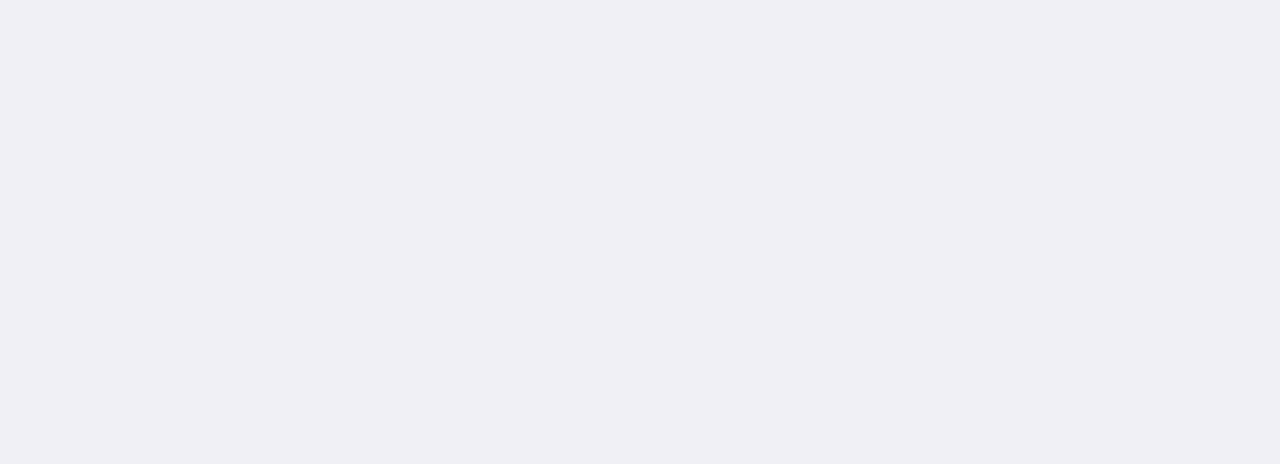
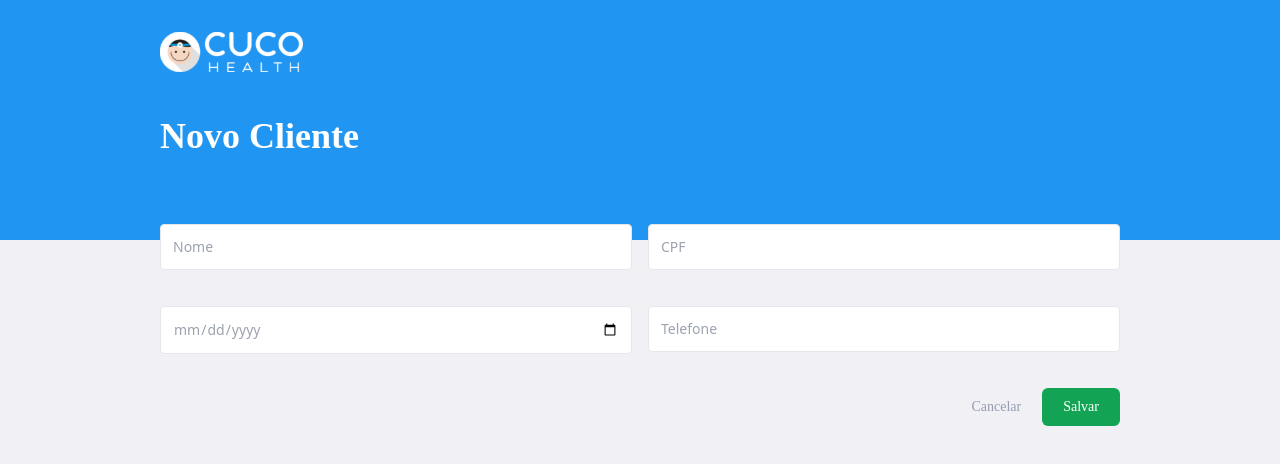
Before and after one commit to AyrtonPereira/cuco-dashboard, a Vue app: page /new-client in a window 1280 px wide. Before the commit this address had no page. Shown: the top 464 px of the page. Built offline with nearby package versions, Linux system fonts and the light colour scheme.

Commit message:
feat: finished application route configuration

```diff
--- a/src/router/index.js
+++ b/src/router/index.js
@@ -1,6 +1,4 @@
 import { createRouter, createWebHistory } from "vue-router";
-import HomeView from "../views/HomeView.vue";
-
 const router = createRouter({
   history: createWebHistory(import.meta.env.BASE_URL),
   routes: [
@@ -16,15 +14,19 @@ const router = createRouter({
           meta: { routeName: "Clientes" },
           component: () => import("../views/Clients.vue"),
         },
+        {
+          path: "/new-client",
+          name: "app.newClient",
+          meta: { routeName: "Novo Cliente" },
+          component: () => import("../views/ClientData.vue"),
+        },
+        {
+          path: "/client-update/:id",
+          name: "app.clientUpdate",
+          meta: { routeName: "Atualizar Cliente" },
+          component: () => import("../views/ClientData.vue"),
+        },
       ],
-    },
-    {
-      path: "/about",
-      name: "about",
-      // route level code-splitting
-      // this generates a separate chunk (About.[hash].js) for this route
-      // which is lazy-loaded when the route is visited.
-      component: () => import("../views/AboutView.vue"),
     },
   ],
 });
```
